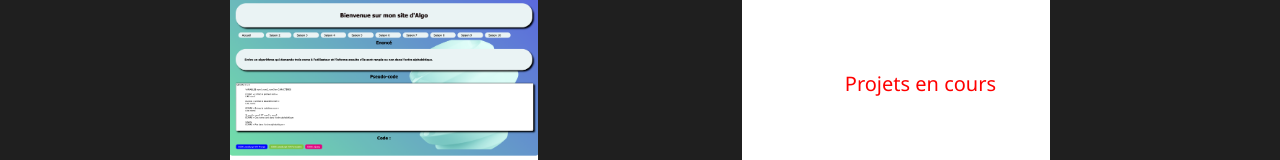
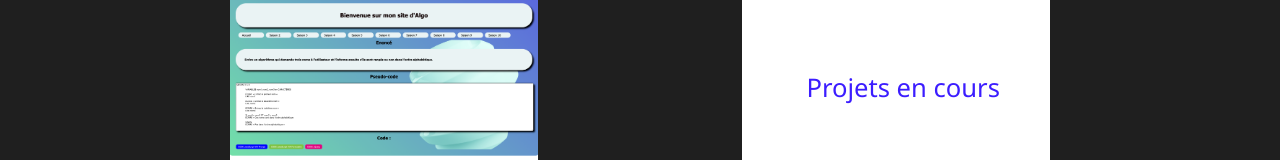
Before and after one commit to TheoNaulet/portfolio, a React (Create React App) app: page / in a window 1280 px wide. Shown: the part 2925-3085 px from the top of the page. Built offline with nearby package versions, Linux system fonts and the light colour scheme.

Commit message:
modif projet en cours

```diff
--- a/src/Styles/portfolio.css
+++ b/src/Styles/portfolio.css
@@ -62,7 +62,8 @@
     }
     #desc{
         position: absolute;
-        color: red;
+        color: #3C1DFF;
+        font-size: 2vw;
         margin-top: 6vw;
-        margin-left: 8vw;
+        margin-left: 5vw;
     }
```
Also changed, not shown: src/portfolio.css (deleted).
